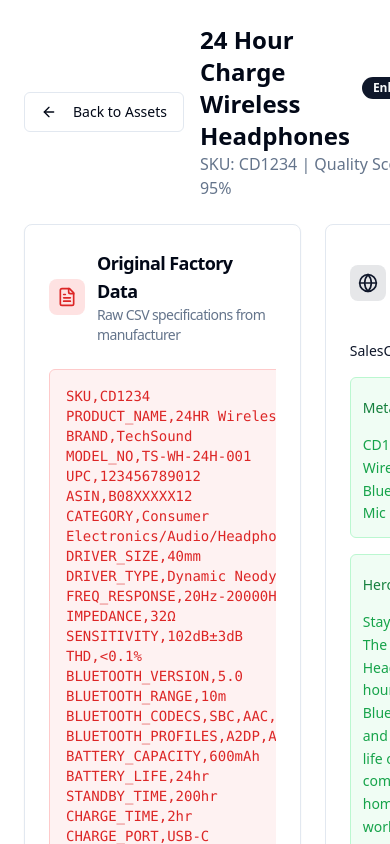
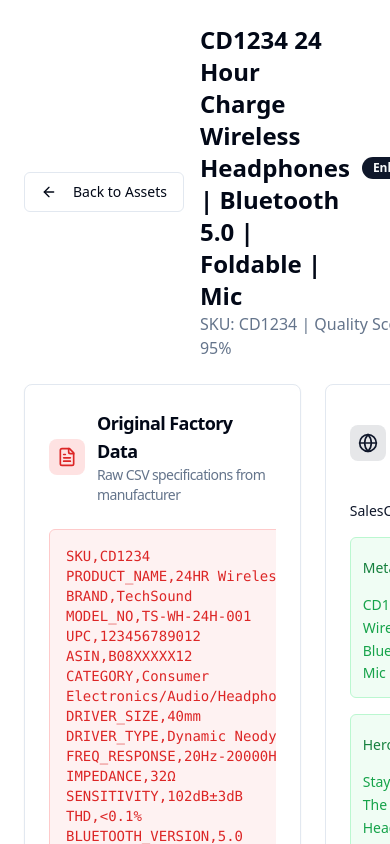
Before and after one commit to ConFrantzeskos/saleschefmvp, a React (Vite) app: page /review/1 in a window 390 px wide. Shown: the top 844 px of the page. Built offline with nearby package versions, Linux system fonts and the light colour scheme.

Commit message:
Fix: Rename product name in review
Renamed the product name in the ReviewContent page from "24 Hour Charge Wireless Headphones" to "CD1234 24 Hour Charge Wireless Headphones | Bluetooth 5.0 | Foldable | Mic".

```diff
--- a/src/components/AssetHeader.tsx
+++ b/src/components/AssetHeader.tsx
@@ -30,7 +30,7 @@ const AssetHeader = ({ asset }: AssetHeaderProps) => {
       </Button>
       <div className="flex-1">
         <div className="flex items-center space-x-3">
-          <h1 className="text-2xl font-semibold">{asset.name}</h1>
+          <h1 className="text-2xl font-semibold">CD1234 24 Hour Charge Wireless Headphones | Bluetooth 5.0 | Foldable | Mic</h1>
           <Badge variant={asset.status === 'Enhanced' ? 'default' : 'secondary'}>
             {asset.status}
           </Badge>
```
